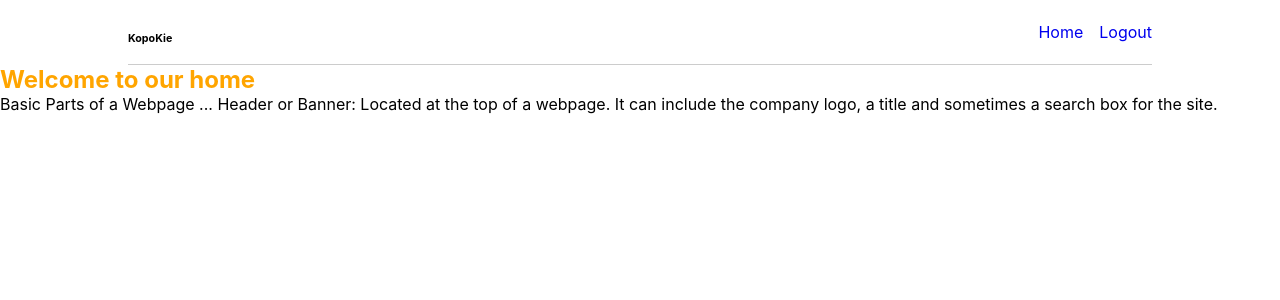
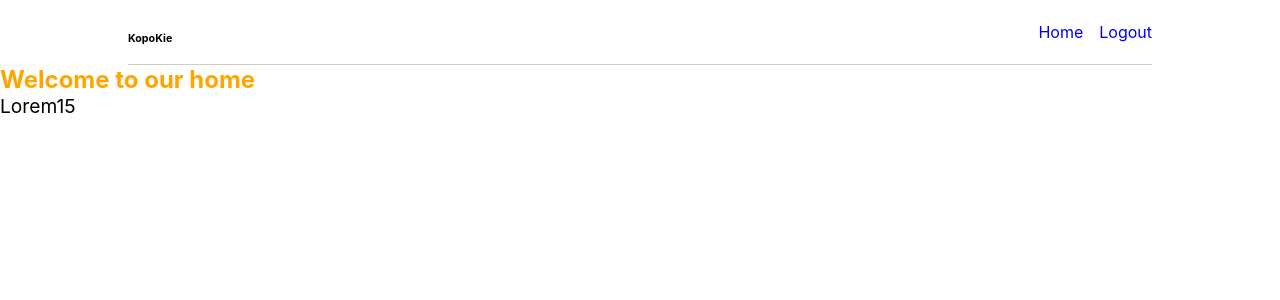
Before and after one commit to wint-phyusin-maung/Authentication, a React (Create React App) app in the folder frontend/: page / in a window 1280 px wide. Shown: the top 300 px of the page. Built offline with nearby package versions, Linux system fonts and the light colour scheme; some icons are missing.

Commit message:
add: testing

```diff
--- a/frontend/src/component/home.js
+++ b/frontend/src/component/home.js
@@ -7,13 +7,17 @@ const h1 = css`
   color: orange;
 `;
 
+const divOne = css`
+  font-size: 1.2rem;
+`
+
 
 export default function home() {
     return (
-        <div>
+        <div className={divOne}>
             <h1 className={h1}>Welcome to our home </h1>
             <p>
-                Basic Parts of a Webpage ... Header or Banner: Located at the top of a webpage. It can include the company logo, a title and sometimes a search box for the site.
+               Lorem15
             </p>
         </div>
     )
```
